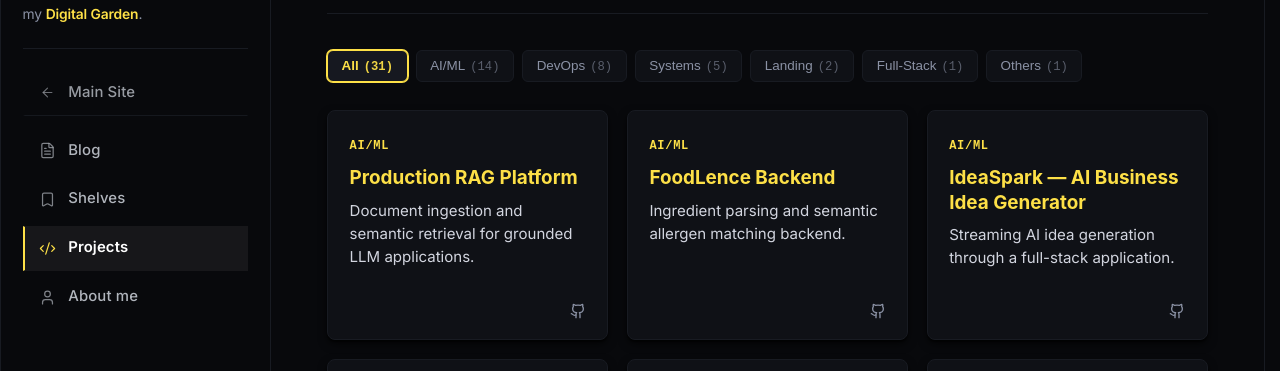
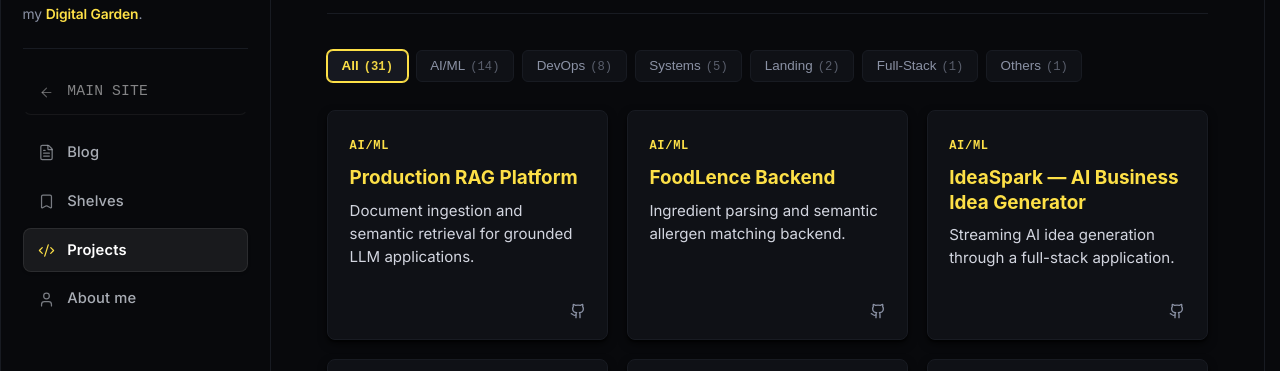
Before and after one commit to dilshandevxx/dilshan-personal-portfolio, a Next.js app: page /projects in a window 1280 px wide. Shown: the part 156-527 px from the top of the page. Built offline with nearby package versions, Linux system fonts and the light colour scheme; a web font is replaced by a local one.

Commit message:
fix(nav): remove harsh vertical stripe and elevate sidebar nav to refined pill aesthetic

```diff
--- a/src/app/globals.css
+++ b/src/app/globals.css
@@ -611,42 +611,30 @@ button.navbar-button:hover .circle {
   transition: color 0.15s ease;
 }
 
-/* Sidebar Navigation Links (Clean Framer Aesthetic) */
+/* Sidebar Navigation Links (Clean, Modern Glass Aesthetic — No Harsh Lines) */
 .sidebar-nav-links {
   display: flex;
   flex-direction: column;
-  gap: 0.35rem;
-}
-
-.sidebar-nav-links {
-  display: flex;
-  flex-direction: column;
-  gap: 0.25rem;
+  gap: 0.3rem;
 }
 
 .sidebar-nav-links a,
 .sidebar-nav-item {
-  color: var(--color-sidebar-link-text, rgba(230, 235, 245, 0.76));
+  color: var(--color-sidebar-link-text, rgba(230, 235, 245, 0.72));
   display: flex;
   gap: 0.75rem;
   align-items: center;
-  font-size: 0.93rem;
+  font-size: 0.92rem;
   font-weight: 500;
   letter-spacing: -0.01em;
-  border-radius: 0 !important;
-  padding: 0.6rem 0.85rem;
+  border-radius: 8px !important;
+  padding: 0.58rem 0.85rem;
   margin: 0;
   text-decoration: none;
   background: transparent;
   border: 1px solid transparent;
-  border-left: 2.5px solid transparent;
-  transition: all 0.2s cubic-bezier(0.16, 1, 0.3, 1);
+  transition: background 0.15s ease, color 0.15s ease, border-color 0.15s ease;
   user-select: none;
-}
-
-[data-theme="light"] .sidebar-nav-links a,
-[data-theme="light"] .sidebar-nav-item {
-  color: rgba(36, 33, 30, 0.75);
 }
 
 .sidebar-nav-icon-wrap {
@@ -658,44 +646,31 @@ button.navbar-button:hover .circle {
   flex-shrink: 0;
   color: inherit;
   opacity: 0.7;
-  transition: color 0.15s ease, transform 0.2s ease, opacity 0.15s ease;
+  transition: color 0.15s ease, opacity 0.15s ease;
 }
 
 .sidebar-nav-links a:hover,
 .sidebar-nav-item:hover {
   text-decoration: none;
-  color: var(--color-text-emphasized, #ffffff);
+  color: #ffffff;
   background: rgba(255, 255, 255, 0.04);
-  border-color: transparent;
-  transform: translateX(3px);
-}
-
-[data-theme="light"] .sidebar-nav-links a:hover,
-[data-theme="light"] .sidebar-nav-item:hover {
-  background: rgba(0, 0, 0, 0.04);
-  color: #111413;
+  border-color: rgba(255, 255, 255, 0.04);
 }
 
 .sidebar-nav-links a:hover .sidebar-nav-icon-wrap,
 .sidebar-nav-item:hover .sidebar-nav-icon-wrap {
-  color: var(--color-text-emphasized, #ffffff);
+  color: #ffffff;
   opacity: 1;
 }
 
 .sidebar-nav-links a.active,
 .sidebar-nav-item.active {
   font-weight: 600;
-  background: rgba(255, 255, 255, 0.06);
-  color: var(--color-text-emphasized, #ffffff);
-  border-color: transparent;
-  border-left: 2.5px solid var(--color-primary);
-  border-radius: 0 !important;
-}
-
-[data-theme="light"] .sidebar-nav-links a.active,
-[data-theme="light"] .sidebar-nav-item.active {
-  background: rgba(0, 0, 0, 0.05);
-  color: #111413;
+  background: rgba(255, 255, 255, 0.07);
+  color: #ffffff;
+  border: 1px solid rgba(255, 255, 255, 0.08);
+  border-radius: 8px !important;
+  box-shadow: 0 1px 3px rgba(0, 0, 0, 0.2);
 }
 
 .sidebar-nav-links a.active .sidebar-nav-icon-wrap,
@@ -710,21 +685,22 @@ button.navbar-button:hover .circle {
 }
 
 .sidebar-nav-main-site {
-  border-bottom: 1px solid var(--color-border) !important;
-  margin-bottom: 0.5rem !important;
+  border-bottom: 1px solid rgba(255, 255, 255, 0.06) !important;
+  margin-bottom: 0.65rem !important;
   padding-bottom: 0.65rem !important;
-  font-size: 0.86rem;
-  letter-spacing: 0.03em;
-  opacity: 0.85;
+  font-size: 0.82rem;
+  font-family: var(--font-mono, monospace);
+  letter-spacing: 0.06em;
+  text-transform: uppercase;
+  color: rgba(255, 255, 255, 0.5) !important;
+  border-radius: 6px !important;
 }
 
 .sidebar-nav-main-site:hover {
-  opacity: 1;
-  transform: none !important;
-}
-
-.sidebar-nav-main-site:hover .sidebar-nav-icon-wrap {
-  transform: translateX(-3px);
+  color: #ffffff !important;
+  background: rgba(255, 255, 255, 0.04) !important;
+  border-color: transparent !important;
+  border-bottom-color: rgba(255, 255, 255, 0.06) !important;
 }
 
 /* Sidebar Bottom (pinned to bottom) */
```
